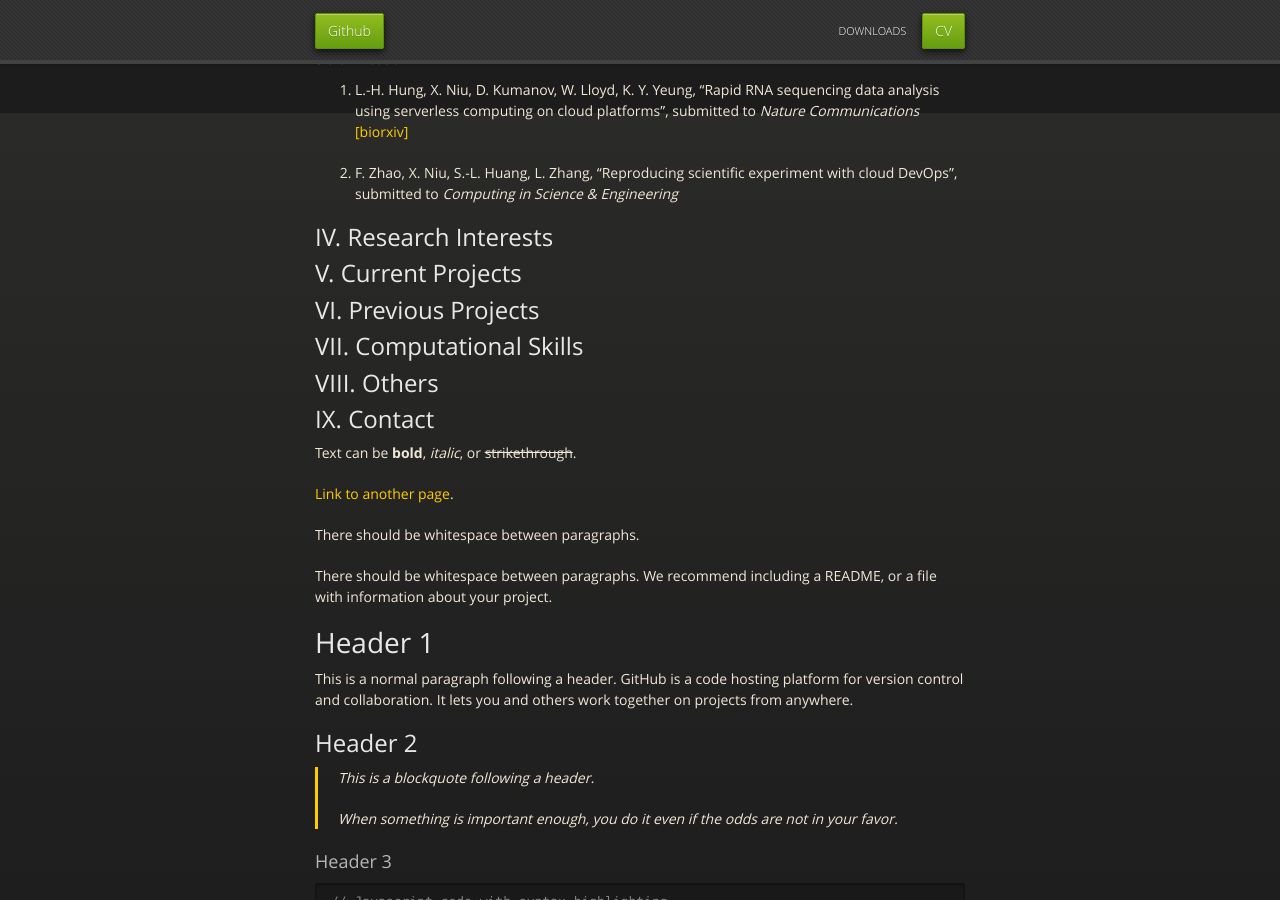
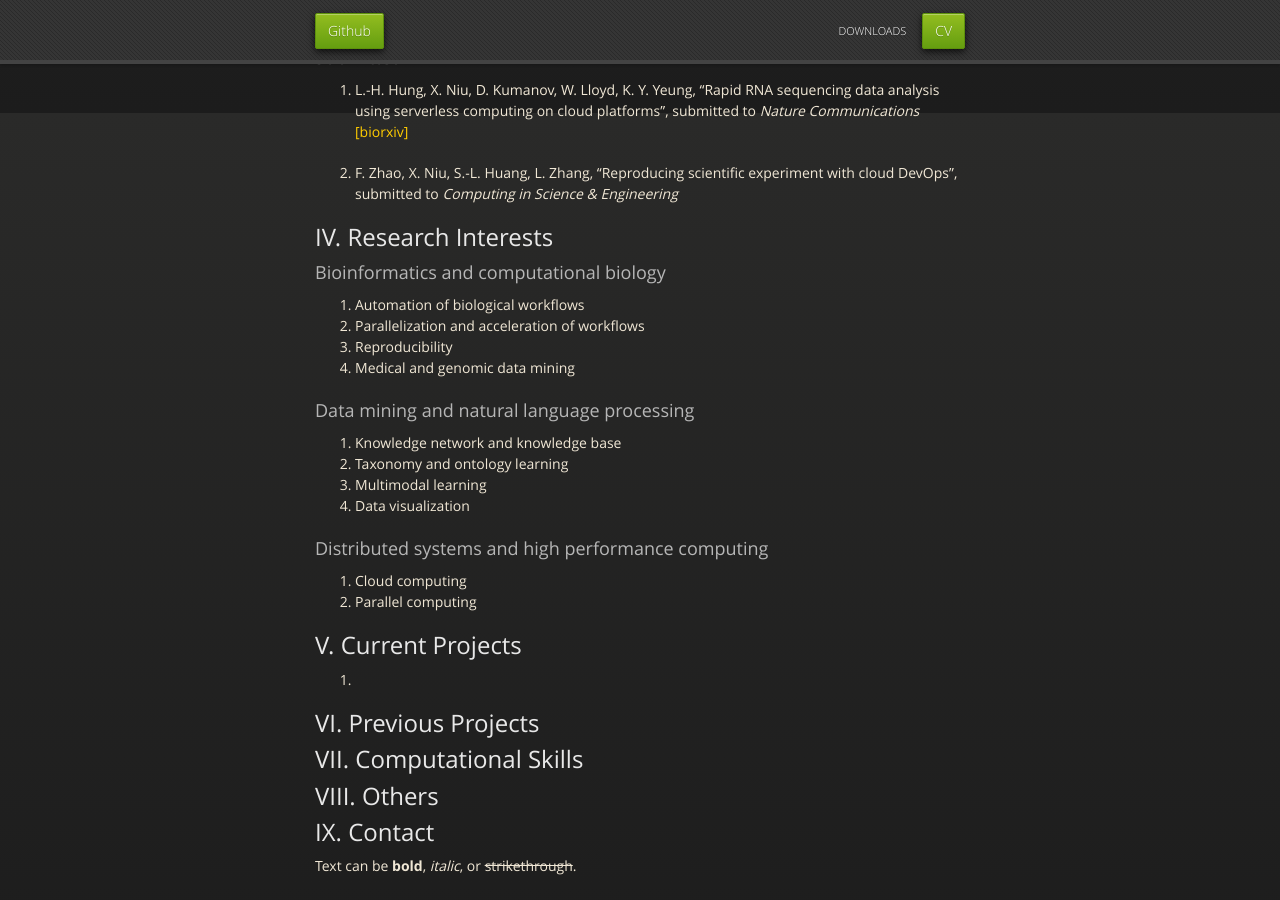
Before and after one commit to Egria/website, a Jekyll site: the page built from index.md, in a window 1280 px wide and 900 px high, scrolled down 787 px. Built offline with Jekyll 4.4.1, drawn with Linux system fonts in a browser that asks for light colours; our own code applies the rules of GitHub Pages for plain Markdown files.

Commit message:
Update index.md

```diff
--- a/index.md
+++ b/index.md
@@ -38,7 +38,28 @@ Supervised by [Juanzi Li](http://keg.cs.tsinghua.edu.cn/persons/ljz/), Aug.2016
 
 ## IV. Research Interests
 
+### Bioinformatics and computational biology
+
+1. Automation of biological workflows
+2. Parallelization and acceleration of workflows
+3. Reproducibility
+4. Medical and genomic data mining
+
+### Data mining and natural language processing
+
+1. Knowledge network and knowledge base
+2. Taxonomy and ontology learning
+3. Multimodal learning
+4. Data visualization
+
+### Distributed systems and high performance computing
+
+1. Cloud computing
+2. Parallel computing
+
 ## V. Current Projects
+
+1.
 
 ## VI. Previous Projects
 
```
